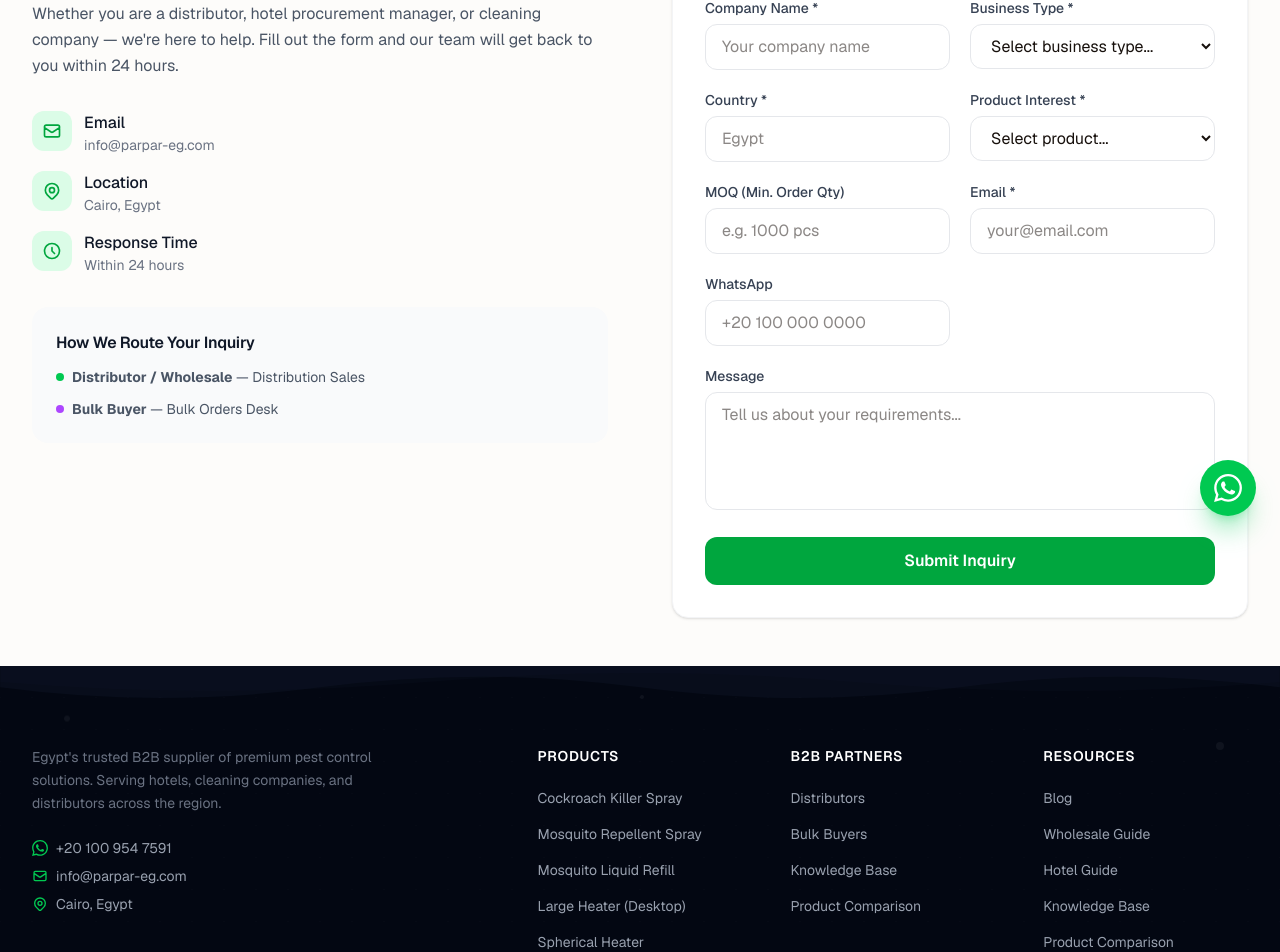
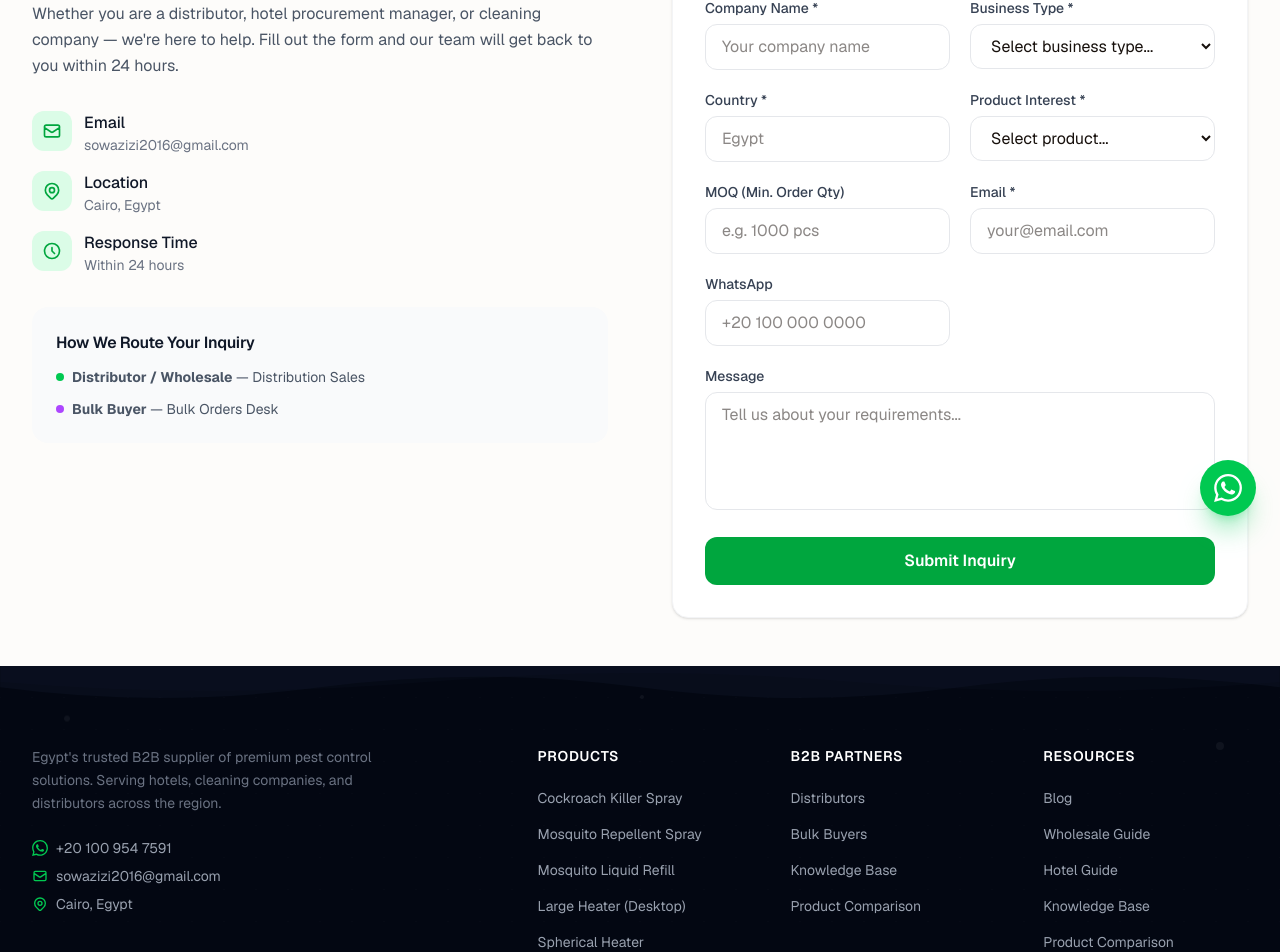
Before and after one commit to parparcn-svg/parpar-b2b, a Next.js app: page /en/contact in a window 1280 px wide. Shown: the part 260-1212 px from the top of the page. Built offline with nearby package versions, Linux system fonts and the light colour scheme; no server answers.

Commit message:
feat(contact): update site contact email to sowazizi2016@gmail.com
- Contact page & footer display email
- inquiry notification recipient fallback (src/lib/email.ts)
- NOTIFICATION_EMAIL in .env.local (gitignored, stays local)

```diff
--- a/src/app/[lang]/contact/ContactContent.tsx
+++ b/src/app/[lang]/contact/ContactContent.tsx
@@ -36,7 +36,7 @@ export default function ContactContent() {
                 </div>
                 <div>
                   <div className="font-medium text-gray-900">{t("contact.email")}</div>
-                  <div className="text-gray-500 text-sm">info@parpar-eg.com</div>
+                  <div className="text-gray-500 text-sm">sowazizi2016@gmail.com</div>
                 </div>
               </div>
               <div className="flex items-start gap-3">
--- a/src/components/Footer.tsx
+++ b/src/components/Footer.tsx
@@ -67,7 +67,7 @@ export default function Footer() {
                 <svg className="w-4 h-4 text-green-500 shrink-0" fill="none" stroke="currentColor" viewBox="0 0 24 24">
                   <path strokeLinecap="round" strokeLinejoin="round" strokeWidth={2} d="M3 8l7.89 5.26a2 2 0 002.22 0L21 8M5 19h14a2 2 0 002-2V7a2 2 0 00-2-2H5a2 2 0 00-2 2v10a2 2 0 002 2z" />
                 </svg>
-                <span className="text-gray-400">info@parpar-eg.com</span>
+                <span className="text-gray-400">sowazizi2016@gmail.com</span>
               </div>
               <div className="flex items-center gap-2">
                 <svg className="w-4 h-4 text-green-500 shrink-0" fill="none" stroke="currentColor" viewBox="0 0 24 24">
--- a/src/lib/email.ts
+++ b/src/lib/email.ts
@@ -59,7 +59,7 @@ function buildEmailHtml(data: InquiryEmailData): string {
 }
 
 export async function sendInquiryEmail(data: InquiryEmailData) {
-  const to = process.env.NOTIFICATION_EMAIL || "parpar.cn@gmail.com";
+  const to = process.env.NOTIFICATION_EMAIL || "sowazizi2016@gmail.com";
 
   const result = await resend.emails.send({
     from: "onboarding@resend.dev",
```
